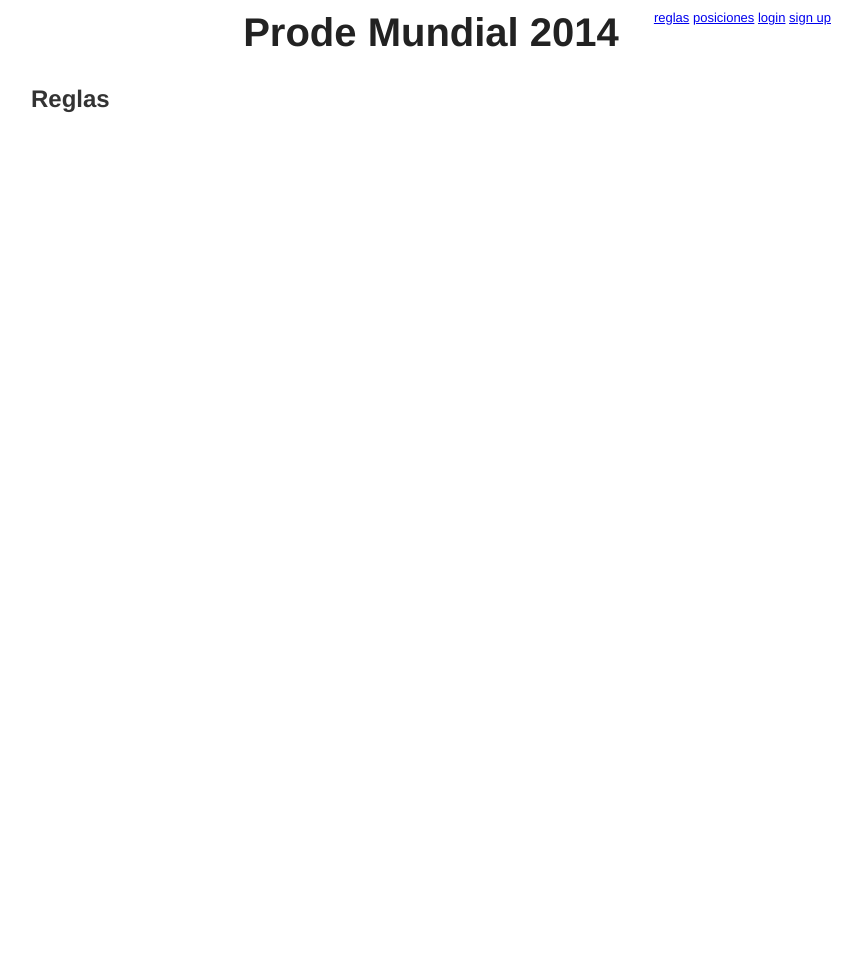
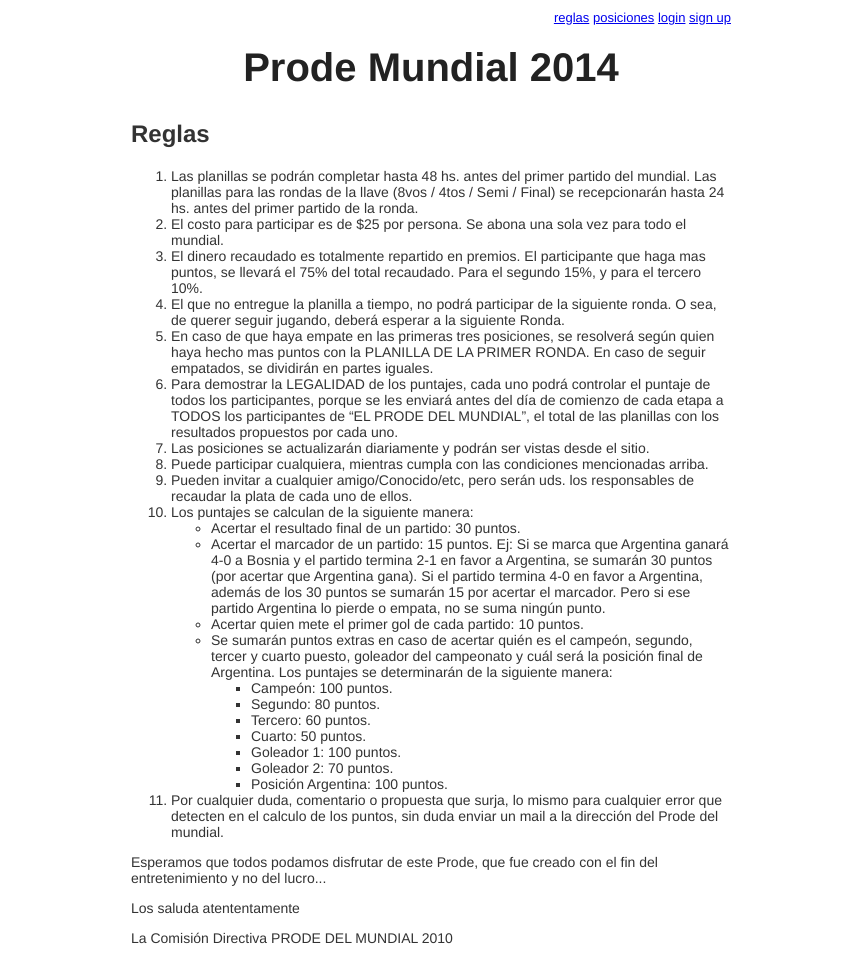
Before and after one commit to ezecuirolo/ProdeMundial, a Python web app: template templates/reglas.html in a window 1280 px wide. Shown: the whole page, without its empty margins (209-1071 px from the left). Before the commit the page ends 113 px from the top, so only its background shows below. Run offline with Jinja, Linux system fonts and the light colour scheme; the template is opened without the code that fills it, so the values that code supplies are empty.

Commit message:
agregadas reglas (viejas y así nomás, hay que arreglarlas). Acomodados controles

```diff
--- a/static/stylesheets/main.css
+++ b/static/stylesheets/main.css
@@ -3,7 +3,7 @@ body {
     font-family: Helvetica, Arial, sans-serif;
     font-size: 14px;
 
-    width: 800px;
+    width: 600px;
     margin: 0 auto;
     padding: 10px;
     color: #333;
@@ -83,9 +83,8 @@ input[type=submit] {
 .controles {
     font-size: 13px;
     color: gray;
-    position: absolute;
-    top: 10px;
-    right: 10px;
+    text-align: right;
+    margin-bottom: 20px;
 }
 
 .fecha {
--- a/templates/base.html
+++ b/templates/base.html
@@ -7,11 +7,10 @@
     </head>
 
     <body>
-        <a href="/" class="main-title">Prode Mundial 2014</a>
 
         <div class="controles">
             <a href="/reglas">reglas</a>
-            <a href="/reglas">posiciones</a>
+            <a href="/posiciones">posiciones</a>
             {% if user %}
             <span>{{user.name}} (<a href="/logout">logout</a>)</span>
             {% else %}
@@ -20,6 +19,8 @@
             {% endif %}
         </div>
 
+        <a href="/" class="main-title">Prode Mundial 2014</a>
+
         {% block body_content %}
         {% endblock %}
 
--- a/templates/reglas.html
+++ b/templates/reglas.html
@@ -3,4 +3,48 @@
 {% block body_content %}
 <h2>Reglas</h2>
 
+<ol>
+    <li>Las planillas se podrán completar hasta 48 hs. antes del primer partido del mundial. Las planillas para las rondas de la llave (8vos / 4tos / Semi  / Final) se recepcionarán hasta 24 hs. antes del primer partido de la ronda.</li>
+    <li>El costo para participar es de $25 por persona. Se abona una sola vez para todo el mundial.</li>
+    <li>El dinero recaudado es totalmente repartido en premios. El participante que haga mas puntos, se llevará el 75% del total recaudado.  Para el segundo 15%, y para el tercero 10%.</li>
+    <li>El que no entregue la planilla a tiempo, no podrá participar de la siguiente ronda.  O sea, de querer seguir jugando, deberá esperar a la siguiente Ronda.</li>
+    <li>En caso de que haya empate en las primeras tres posiciones, se resolverá según quien haya hecho mas puntos con la PLANILLA DE LA PRIMER RONDA. En caso de seguir empatados, se dividirán en partes iguales.</li>
+    <li>Para demostrar la LEGALIDAD de los puntajes, cada uno podrá controlar el puntaje de todos los participantes, porque se les enviará antes del día de comienzo de cada etapa a TODOS los participantes de “EL PRODE DEL MUNDIAL”, el total de las planillas con los resultados propuestos por cada uno.</li>
+    <li>Las posiciones se actualizarán diariamente y podrán ser vistas desde el sitio.</li>
+    <li>Puede participar cualquiera, mientras cumpla con las condiciones mencionadas arriba.</li>
+    <li>Pueden invitar a cualquier amigo/Conocido/etc, pero serán uds. los responsables de recaudar la plata de cada uno de ellos.</li>
+    <li>
+    Los puntajes se calculan de la siguiente manera:
+    <ul>
+        <li>Acertar el resultado final de un partido: 30 puntos.</li>
+        <li>Acertar el marcador de un partido: 15 puntos. Ej: Si se marca que Argentina ganará 4-0 a Bosnia y el partido termina 2-1 en favor a Argentina, se sumarán 30 puntos (por acertar que Argentina gana). Si el partido termina 4-0 en favor a Argentina, además de los 30 puntos se sumarán 15 por acertar el marcador. Pero si ese partido Argentina lo pierde o empata, no se suma ningún punto.</li>
+        <li>Acertar quien mete el primer gol de cada partido: 10 puntos.</li>
+        <li>Se sumarán puntos extras en caso de acertar quién es el campeón, segundo, tercer y cuarto puesto, goleador del campeonato y cuál será la posición final de Argentina. Los puntajes se determinarán de la siguiente manera:
+        <ul>
+            <li>Campeón: 100 puntos.</li>
+            <li>Segundo: 80 puntos.</li>
+            <li>Tercero: 60 puntos.</li>
+            <li>Cuarto: 50 puntos.</li>
+            <li>Goleador 1: 100 puntos.</li>
+            <li>Goleador 2: 70 puntos.</li>
+            <li>Posición Argentina: 100 puntos.</li>
+        </ul>
+        </li>
+    </ul>
+    </li>
+    <li>Por cualquier duda, comentario o propuesta que surja, lo mismo para cualquier error que detecten en el calculo de los puntos, sin duda enviar un mail a la dirección del Prode del mundial.</li>
+</ol>
+
+<p>
+Esperamos que todos podamos disfrutar de este Prode, que fue creado con el fin del entretenimiento y no del lucro...
+</p>
+
+<p>
+Los saluda atententamente
+</p>
+
+<p>
+La Comisión Directiva
+PRODE DEL MUNDIAL 2010
+</p>
 {% endblock %}
```
